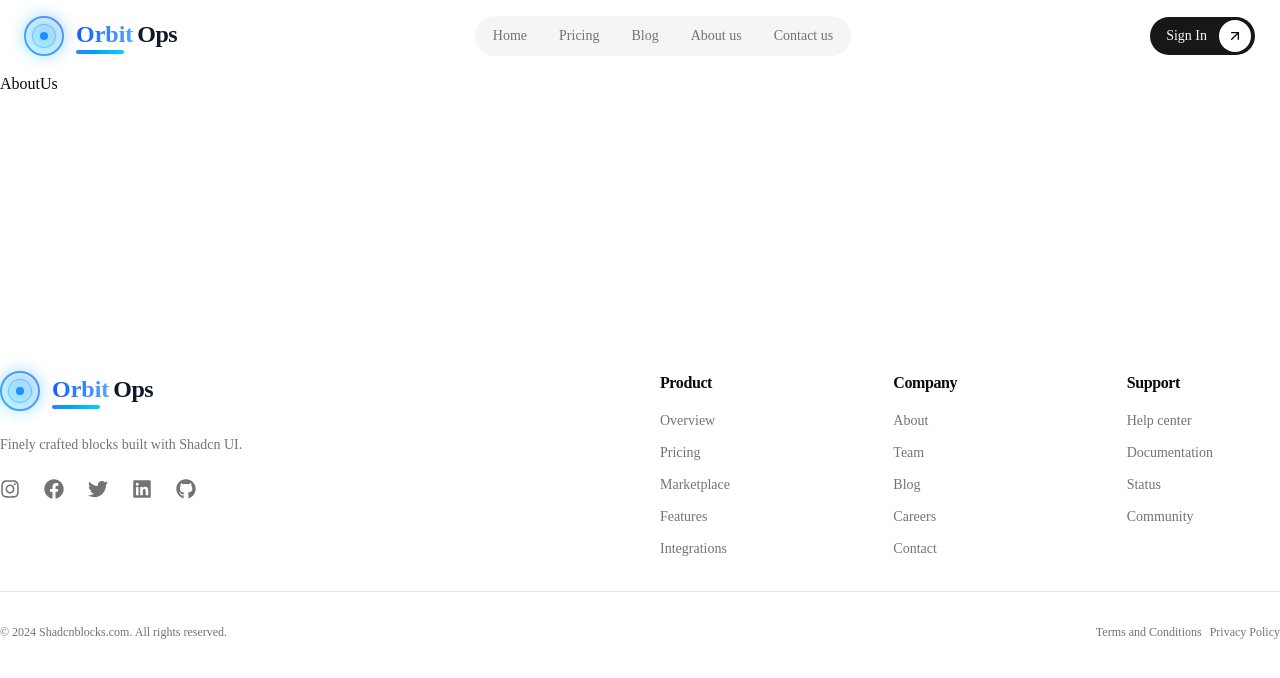
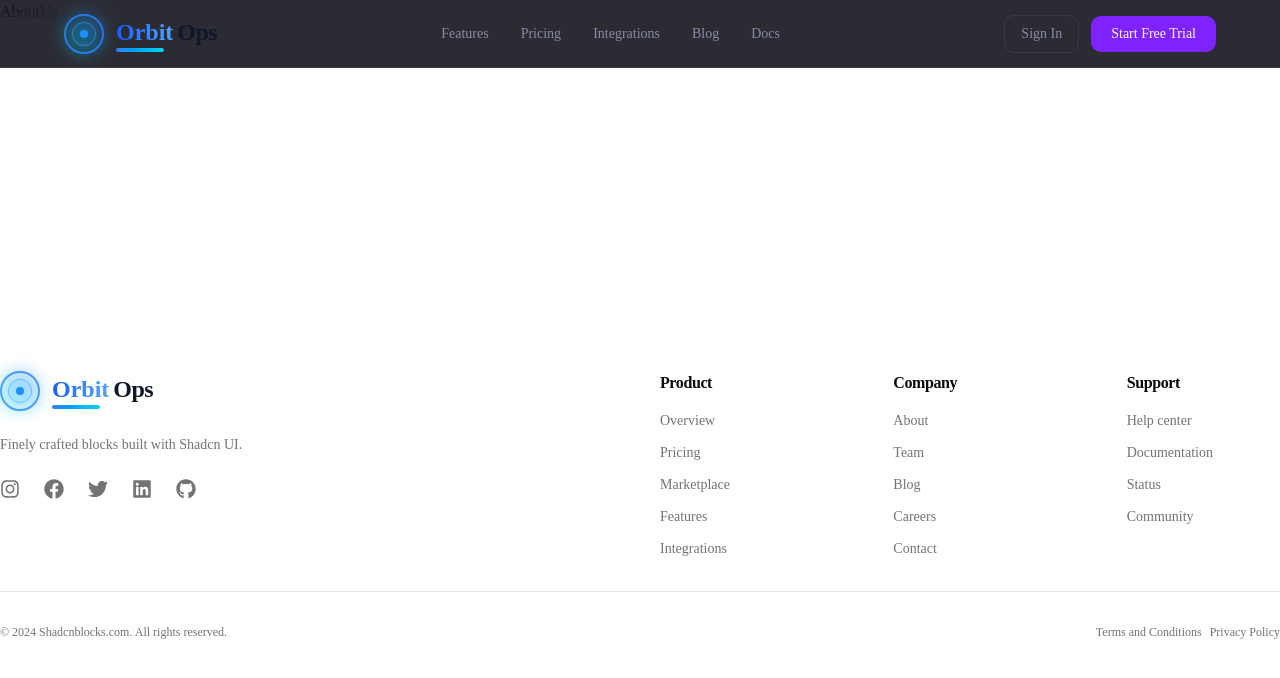
Before and after one commit to asif100a/orbit-ops-client, a Next.js app: page /about-us in a window 1280 px wide. Shown: the top 678 px of the page. Built offline with nearby package versions, Linux system fonts and the light colour scheme.

Commit message:
feat: restructure Home page layout and add Hero component with stats

```diff
--- a/app/page.tsx
+++ b/app/page.tsx
@@ -1,65 +1,15 @@
-import Image from "next/image";
-
 export default function Home() {
   return (
-    <div className="flex flex-col flex-1 items-center justify-center bg-zinc-50 font-sans dark:bg-black">
-      <main className="flex flex-1 w-full max-w-3xl flex-col items-center justify-between py-32 px-16 bg-white dark:bg-black sm:items-start">
-        <Image
-          className="dark:invert"
-          src="/next.svg"
-          alt="Next.js logo"
-          width={100}
-          height={20}
-          priority
-        />
-        <div className="flex flex-col items-center gap-6 text-center sm:items-start sm:text-left">
-          <h1 className="max-w-xs text-3xl font-semibold leading-10 tracking-tight text-black dark:text-zinc-50">
-            To get started, edit the page.tsx file.
-          </h1>
-          <p className="max-w-md text-lg leading-8 text-zinc-600 dark:text-zinc-400">
-            Looking for a starting point or more instructions? Head over to{" "}
-            <a
-              href="https://vercel.com/templates?framework=next.js&utm_source=create-next-app&utm_medium=appdir-template-tw&utm_campaign=create-next-app"
-              className="font-medium text-zinc-950 dark:text-zinc-50"
-            >
-              Templates
-            </a>{" "}
-            or the{" "}
-            <a
-              href="https://nextjs.org/learn?utm_source=create-next-app&utm_medium=appdir-template-tw&utm_campaign=create-next-app"
-              className="font-medium text-zinc-950 dark:text-zinc-50"
-            >
-              Learning
-            </a>{" "}
-            center.
-          </p>
-        </div>
-        <div className="flex flex-col gap-4 text-base font-medium sm:flex-row">
-          <a
-            className="flex h-12 w-full items-center justify-center gap-2 rounded-full bg-foreground px-5 text-background transition-colors hover:bg-[#383838] dark:hover:bg-[#ccc] md:w-[158px]"
-            href="https://vercel.com/new?utm_source=create-next-app&utm_medium=appdir-template-tw&utm_campaign=create-next-app"
-            target="_blank"
-            rel="noopener noreferrer"
-          >
-            <Image
-              className="dark:invert"
-              src="/vercel.svg"
-              alt="Vercel logomark"
-              width={16}
-              height={16}
-            />
-            Deploy Now
-          </a>
-          <a
-            className="flex h-12 w-full items-center justify-center rounded-full border border-solid border-black/[.08] px-5 transition-colors hover:border-transparent hover:bg-black/[.04] dark:border-white/[.145] dark:hover:bg-[#1a1a1a] md:w-[158px]"
-            href="https://nextjs.org/docs?utm_source=create-next-app&utm_medium=appdir-template-tw&utm_campaign=create-next-app"
-            target="_blank"
-            rel="noopener noreferrer"
-          >
-            Documentation
-          </a>
-        </div>
-      </main>
+    <div className="bg-[#070810] text-[#F0EEF8] font-sans overflow-x-hidden">
+      <Hero />
+      <DashboardPreview />
+      <Features />
+      <Roles />
+      <AISection />
+      <Integrations />
+      <Pricing />
+      <Testimonials />
+      <CTA />
     </div>
   );
 }
--- a/components/layout/Navbar.tsx
+++ b/components/layout/Navbar.tsx
@@ -1,21 +1,5 @@
 "use client";
-import { Button } from "@/components/ui/button";
-import {
-  DropdownMenu,
-  DropdownMenuContent,
-  DropdownMenuItem,
-  DropdownMenuTrigger,
-} from "@/components/ui/dropdown-menu";
-import {
-  NavigationMenu,
-  NavigationMenuItem,
-  NavigationMenuLink,
-  NavigationMenuList,
-} from "@/components/ui/navigation-menu";
-import { cn } from "@/lib/utils";
-import { ArrowUpRight, TextAlignJustify } from "lucide-react";
-import Image from "next/image";
-import Link from "next/link";
+
 import { useCallback, useEffect, useState } from "react";
 import Logo from "../modules/Logo";
 
@@ -24,46 +8,8 @@ export type NavigationSection = {
   href: string;
 };
 
-const navigationData: NavigationSection[] = [
-  {
-    title: "Home",
-    href: "/",
-  },
-  {
-    title: "Pricing",
-    href: "/pricing",
-  },
-  {
-    title: "Blog",
-    href: "/blog",
-  },
-  {
-    title: "About us",
-    href: "/about-us",
-  },
-  {
-    title: "Contact us",
-    href: "/contact-us",
-  },
-];
-
-const LoginButton = ({ className }: { className?: string }) => (
-  <Link href={"/sign-in"}>
-    <Button
-      className={cn(
-        "relative text-sm font-medium rounded-full h-10 p-1 ps-4 pe-12 group transition-all duration-500 hover:ps-12 hover:pe-4 w-fit overflow-hidden hover:bg-primary/80",
-        className,
-      )}
-    >
-      <span className="relative z-10 transition-all duration-500 hover:cursor-pointer">
-        Sign In
-      </span>
-      <div className="absolute right-1 w-8 h-8 bg-background text-foreground rounded-full flex items-center justify-center transition-all duration-500 group-hover:right-[calc(100%-36px)] group-hover:rotate-45">
-        <ArrowUpRight size={16} />
-      </div>
-    </Button>
-  </Link>
-);
+// -----------------------
+const NAV_LINKS = ["Features", "Pricing", "Integrations", "Blog", "Docs"];
 
 const Navbar = () => {
   const [sticky, setSticky] = useState(false);
@@ -88,59 +34,33 @@ const Navbar = () => {
 
   return (
     <header className="bg-background">
-      <div className="max-w-7xl mx-auto w-full px-4 py-4 sm:px-6">
-        <nav
-          className={cn(
-            "w-full flex items-center h-fit justify-between gap-3.5 lg:gap-6 transition-all duration-500",
-            sticky
-              ? "p-2.5 bg-background/60 backdrop-blur-lg border border-border/40 shadow-2xl shadow-primary/5 rounded-full"
-              : "bg-transparent border-transparent",
-          )}
-        >
-          <Link href="/">
-            <Logo />
-          </Link>
-          <div>
-            <NavigationMenu className="max-lg:hidden bg-muted p-0.5 rounded-full">
-              <NavigationMenuList className="flex gap-0">
-                {navigationData.map((navItem) => (
-                  <NavigationMenuItem key={navItem.title}>
-                    <NavigationMenuLink
-                      href={navItem.href}
-                      className="px-2 lg:px-4 py-2 text-sm font-medium rounded-full text-muted-foreground hover:text-foreground hover:bg-background outline outline-transparent hover:outline-border hover:shadow-xs transition tracking-normal"
-                    >
-                      {navItem.title}
-                    </NavigationMenuLink>
-                  </NavigationMenuItem>
-                ))}
-              </NavigationMenuList>
-            </NavigationMenu>
-          </div>
-          <LoginButton className="hidden lg:flex" />
+      <nav className="fixed top-0 left-0 right-0 z-50 flex items-center justify-between px-[5%] h-17 bg-[#070810]/85 backdrop-blur-xl border-b border-white/[0.07]">
+        {/* Logo */}
+        <Logo />
 
-          <div className="lg:hidden">
-            <DropdownMenu open={isOpen} onOpenChange={setIsOpen}>
-              <DropdownMenuTrigger className="rounded-full bg-background border border-border p-2 outline-none flex items-center justify-center cursor-pointer transition-colors">
-                <TextAlignJustify size={20} />
-                <span className="sr-only">Menu</span>
-              </DropdownMenuTrigger>
+        {/* Links */}
+        <div className="hidden md:flex items-center gap-8">
+          {NAV_LINKS.map((l) => (
+            <a
+              key={l}
+              href="#"
+              className="text-sm text-[#8B89A8] hover:text-white transition-colors"
+            >
+              {l}
+            </a>
+          ))}
+        </div>
 
-              <DropdownMenuContent align="end" className="w-56 mt-2">
-                {navigationData.map((item) => (
-                  <DropdownMenuItem key={item.title}>
-                    <a
-                      href={item.href}
-                      className="w-full cursor-pointer text-sm font-medium"
-                    >
-                      {item.title}
-                    </a>
-                  </DropdownMenuItem>
-                ))}
-              </DropdownMenuContent>
-            </DropdownMenu>
-          </div>
-        </nav>
-      </div>
+        {/* CTA */}
+        <div className="flex items-center gap-3">
+          <button className="px-4 py-2 border border-white/[0.07] rounded-lg text-sm text-[#8B89A8] hover:text-white hover:border-white/20 transition-all bg-transparent">
+            Sign In
+          </button>
+          <button className="px-5 py-2 bg-violet-600 hover:bg-violet-500 text-white rounded-lg text-sm font-medium transition-all hover:-translate-y-px">
+            Start Free Trial
+          </button>
+        </div>
+      </nav>
     </header>
   );
 };
--- /dev/null
+++ b/components/modules/website/home/Hero.tsx
@@ -0,0 +1,58 @@
+const STATS = [
+  { num: "12k+", label: "Active Projects" },
+  { num: "340+", label: "Agencies Onboarded" },
+  { num: "99.9%", label: "Uptime SLA" },
+  { num: "4.9★", label: "Customer Rating" },
+];
+
+export default function Hero() {
+  return (
+    <section className="min-h-screen flex flex-col items-center justify-center text-center px-[5%] pt-30 pb-20 relative overflow-hidden">
+      {/* Glows */}
+      <div className="absolute top-[30%] left-1/2 -translate-x-1/2 -translate-y-1/2 w-175 h-100 bg-[radial-gradient(ellipse,rgba(108,99,255,0.18)_0%,transparent_70%)] pointer-events-none" />
+      <div className="absolute top-[60%] left-[20%] w-75 h-75 bg-[radial-gradient(ellipse,rgba(78,205,196,0.10)_0%,transparent_70%)] pointer-events-none" />
+
+      {/* Badge */}
+      <div className="inline-flex items-center gap-2 px-4 py-1.5 rounded-full border border-violet-500/35 bg-violet-500/10 text-xs text-violet-300 mb-8 animate-fade-up">
+        <span className="w-1.5 h-1.5 rounded-full bg-violet-400 animate-pulse" />
+        Now in Public Beta — Join 2,400+ agencies
+      </div>
+
+      {/* Headline */}
+      <h1 className="text-5xl md:text-6xl lg:text-7xl font-extrabold tracking-tight leading-[1.1] max-w-212.5 mb-6 bg-linear-to-br from-white via-[#c8c4ff] to-teal-400 bg-clip-text text-transparent">
+        The Command Center
+        <br />
+        Your Agency Deserves
+      </h1>
+
+      {/* Subtitle */}
+      <p className="text-lg text-[#8B89A8] max-w-145 font-light leading-relaxed mb-11">
+        OrbitOps unifies projects, teams, clients, and finances into one
+        intelligent platform. Built for agencies that move fast and scale
+        faster.
+      </p>
+
+      {/* Actions */}
+      <div className="flex flex-wrap gap-3.5 justify-center mb-16">
+        <button className="px-8 py-3.5 bg-violet-600 hover:bg-violet-500 text-white rounded-xl text-base font-medium shadow-[0_0_32px_rgba(108,99,255,0.35)] hover:shadow-[0_0_48px_rgba(108,99,255,0.5)] hover:-translate-y-0.5 transition-all">
+          Start Free — No Card Required
+        </button>
+        <button className="px-8 py-3.5 bg-transparent border border-white/[0.07] hover:border-white/25 hover:bg-white/4 text-white rounded-xl text-base font-medium transition-all">
+          Watch Demo ▶
+        </button>
+      </div>
+
+      {/* Stats */}
+      <div className="flex flex-wrap gap-12 justify-center">
+        {STATS.map((s) => (
+          <div key={s.label} className="text-center">
+            <div className="text-[1.8rem] font-bold text-white font-mono">
+              {s.num}
+            </div>
+            <div className="text-xs text-[#8B89A8] mt-0.5">{s.label}</div>
+          </div>
+        ))}
+      </div>
+    </section>
+  );
+}
```
